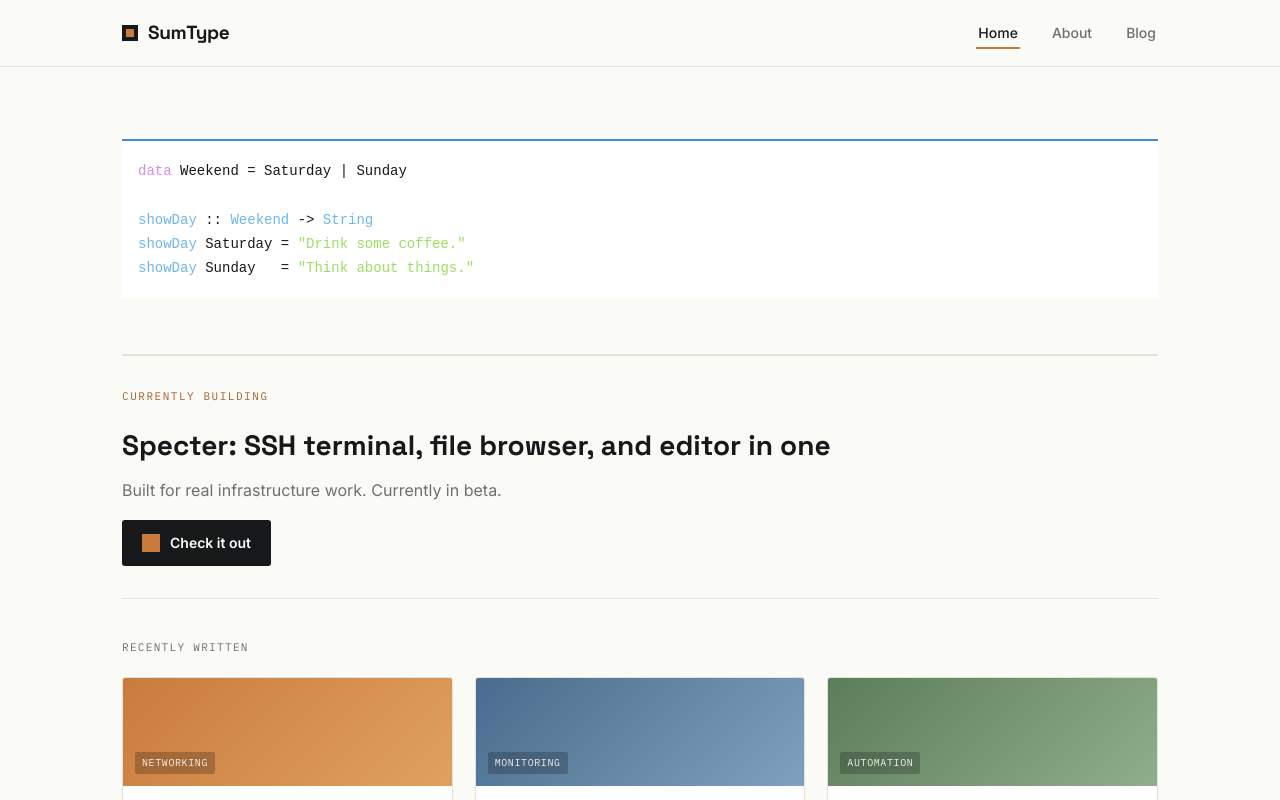
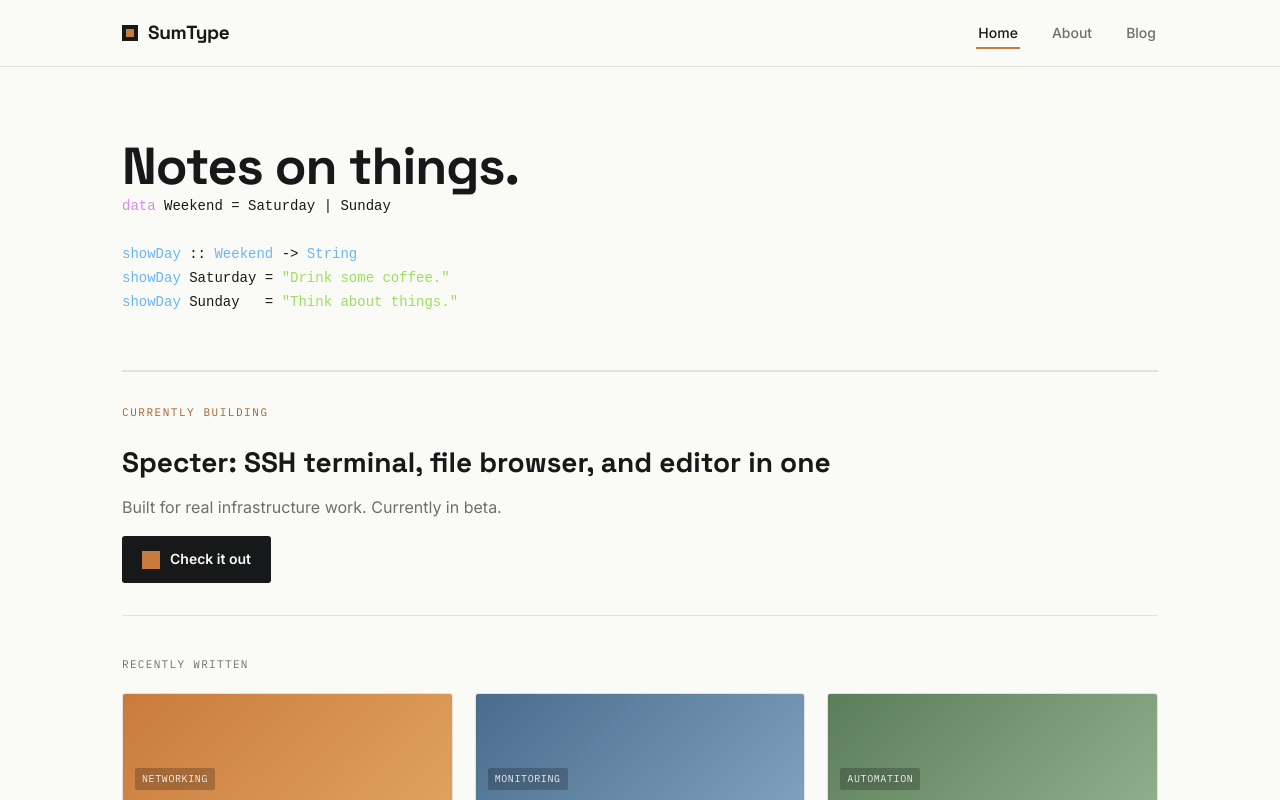
Before and after one commit to angjones3005/SumType, a Next.js app: page / in a window 1280 px wide. Shown: the top 800 px of the page. Built offline with nearby package versions, Linux system fonts and the light colour scheme.

Commit message:
update About page and add Specter promo

```diff
--- a/app/globals.css
+++ b/app/globals.css
@@ -118,10 +118,10 @@ nav a.active { color: var(--text); border-color: var(--accent); }
 .hero p { margin-top: 18px; color: var(--text-muted); font-size: 16px; max-width: 520px; }
 .hero-code {
   margin: 0;
-  padding: 18px 16px;
+  padding: 0;
   overflow-x: auto;
-  background: #FFFFFF;
-  border-top: 2px solid #3D8DDD;
+  background: transparent;
+  border-top: 0;
   color: var(--text);
   font-family: 'IBM Plex Mono', monospace;
   font-size: 14px;
--- a/app/page.js
+++ b/app/page.js
@@ -35,6 +35,7 @@ export default function HomePage() {
     <main>
       <div className="wrap">
         <section className="hero">
+          <h1>Notes on things.</h1>
           <pre className="hero-code">
             <code>
               <span className="code-keyword">data</span>{" Weekend = Saturday | Sunday\n\n"}
```
